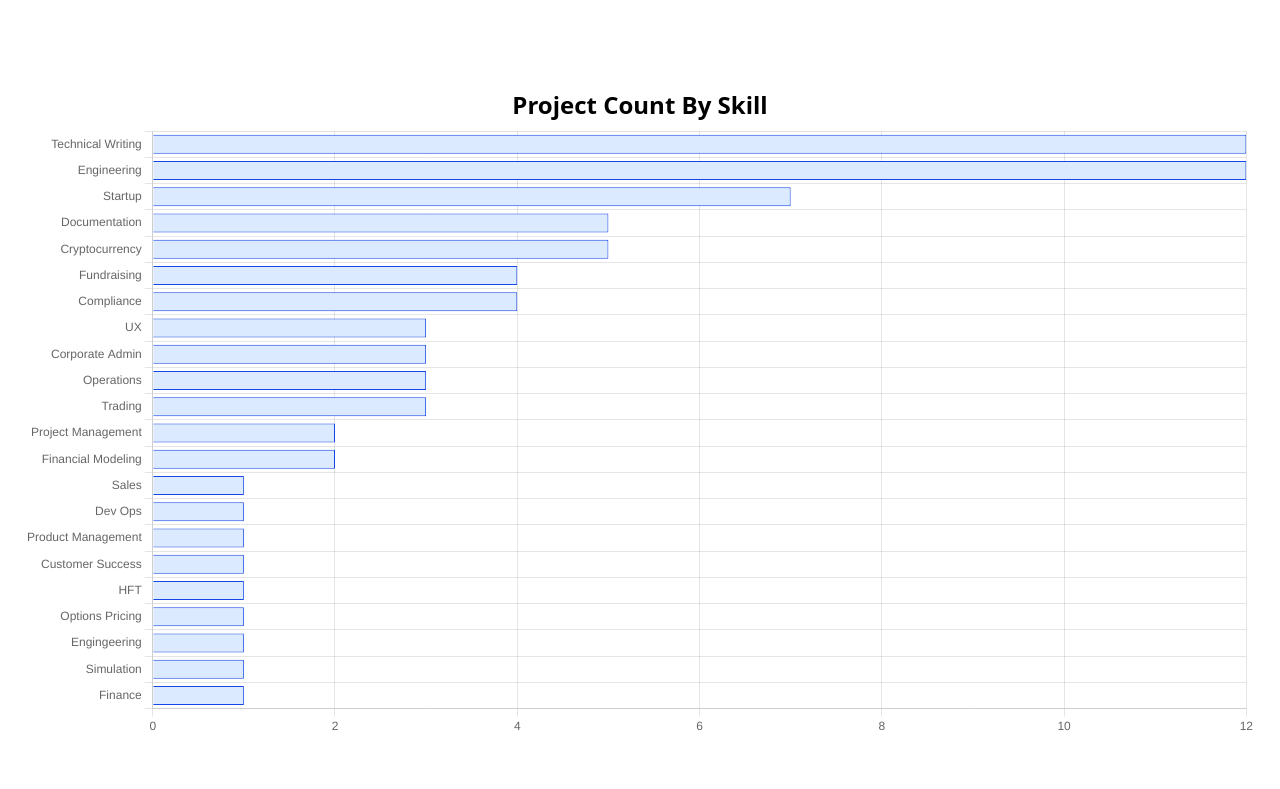
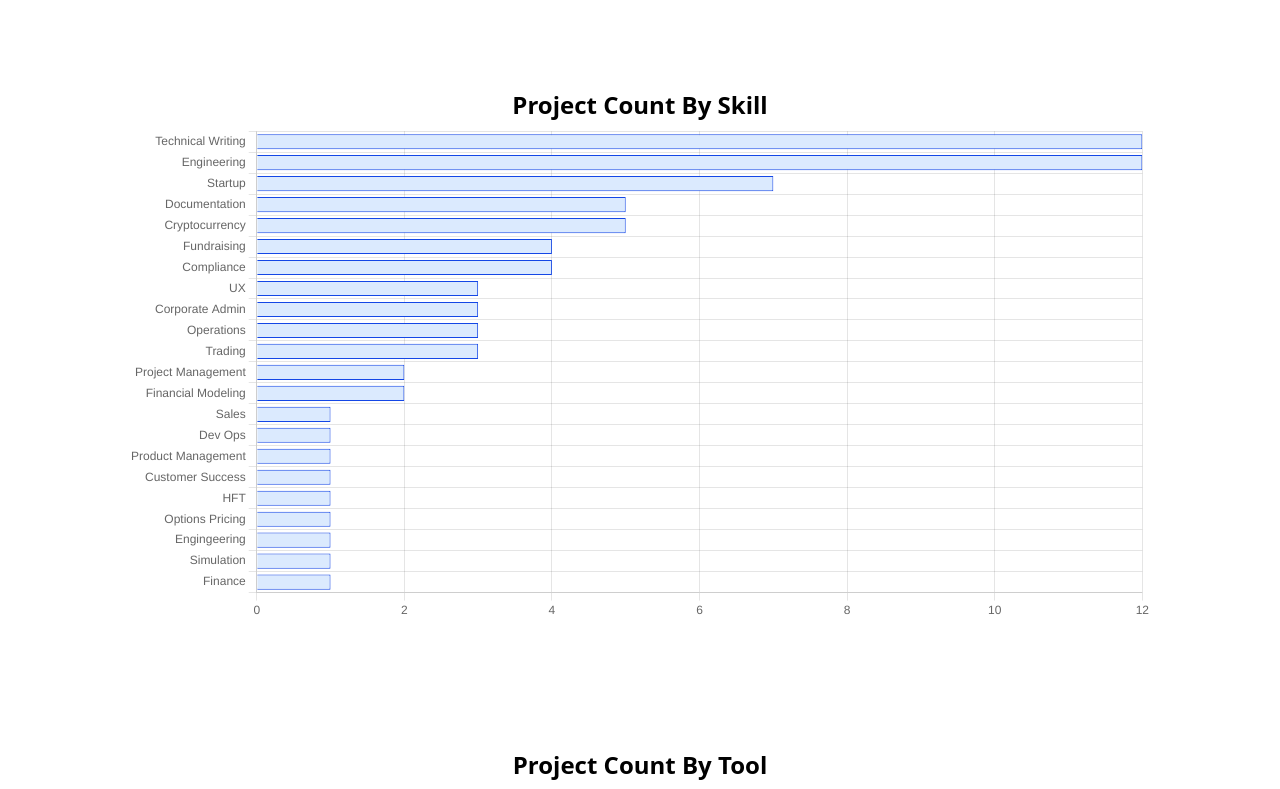
Before and after one commit to cellularatomaton/portfolio, an Eleventy site: page src/index.njk in a window 1280 px wide. Shown: the part 1680-2469 px from the top of the page. Built offline with nearby package versions, Linux system fonts and the light colour scheme; Eleventy itself is replaced by a stand-in of ours; files that its build step writes are made by us from their sources.

Commit message:
fixed chart layout

```diff
--- a/src/index.njk
+++ b/src/index.njk
@@ -70,21 +70,27 @@ title: Portfolio - Walter Moore
 <section id="skill-chart" class="py-16">
   <div class="container mx-auto px-6">
     <h2 class="text-2xl text-center font-bold">Project Count By Skill</h2>
-    <canvas id="skillsChart" class=""></canvas>
+    <div class="chart-container w-full max-w-5xl h-[500px] mx-auto">
+      <canvas id="skillsChart"></canvas>
+    </div>
   </div>
 </section>
 
 <section id="tool-chart" class="py-16">
   <div class="container mx-auto px-6">
     <h2 class="text-2xl text-center font-bold">Project Count By Tool</h2>
-    <canvas id="toolsChart" class=""></canvas>
+    <div class="chart-container w-full max-w-5xl h-[800px] mx-auto">
+      <canvas id="toolsChart"></canvas>
+    </div>
   </div>
 </section>
 
 <section id="language-chart" class="py-16">
   <div class="container mx-auto px-6">
     <h2 class="text-2xl text-center font-bold">Project Count By Language</h2>
-    <canvas id="languagesChart" class=""></canvas>
+    <div class="chart-container w-full max-w-5xl h-[500px] mx-auto">
+      <canvas id="languagesChart"></canvas>
+    </div>
   </div>
 </section>
 
@@ -120,7 +126,7 @@ title: Portfolio - Walter Moore
     options: {
       indexAxis: 'y',
       responsive: true,
-      maintainAspectRatio: true,
+      maintainAspectRatio: false,
       onClick: (event, elements) => {
         if (elements.length > 0) {
           const index = elements[0].index;
@@ -169,7 +175,7 @@ title: Portfolio - Walter Moore
     options: {
       indexAxis: 'y',
       responsive: true,
-      maintainAspectRatio: true,
+      maintainAspectRatio: false,
       onClick: (event, elements) => {
         if (elements.length > 0) {
           const index = elements[0].index;
@@ -218,7 +224,7 @@ title: Portfolio - Walter Moore
     options: {
       indexAxis: 'y',
       responsive: true,
-      maintainAspectRatio: true,
+      maintainAspectRatio: false,
       onClick: (event, elements) => {
         if (elements.length > 0) {
           const index = elements[0].index;
```
